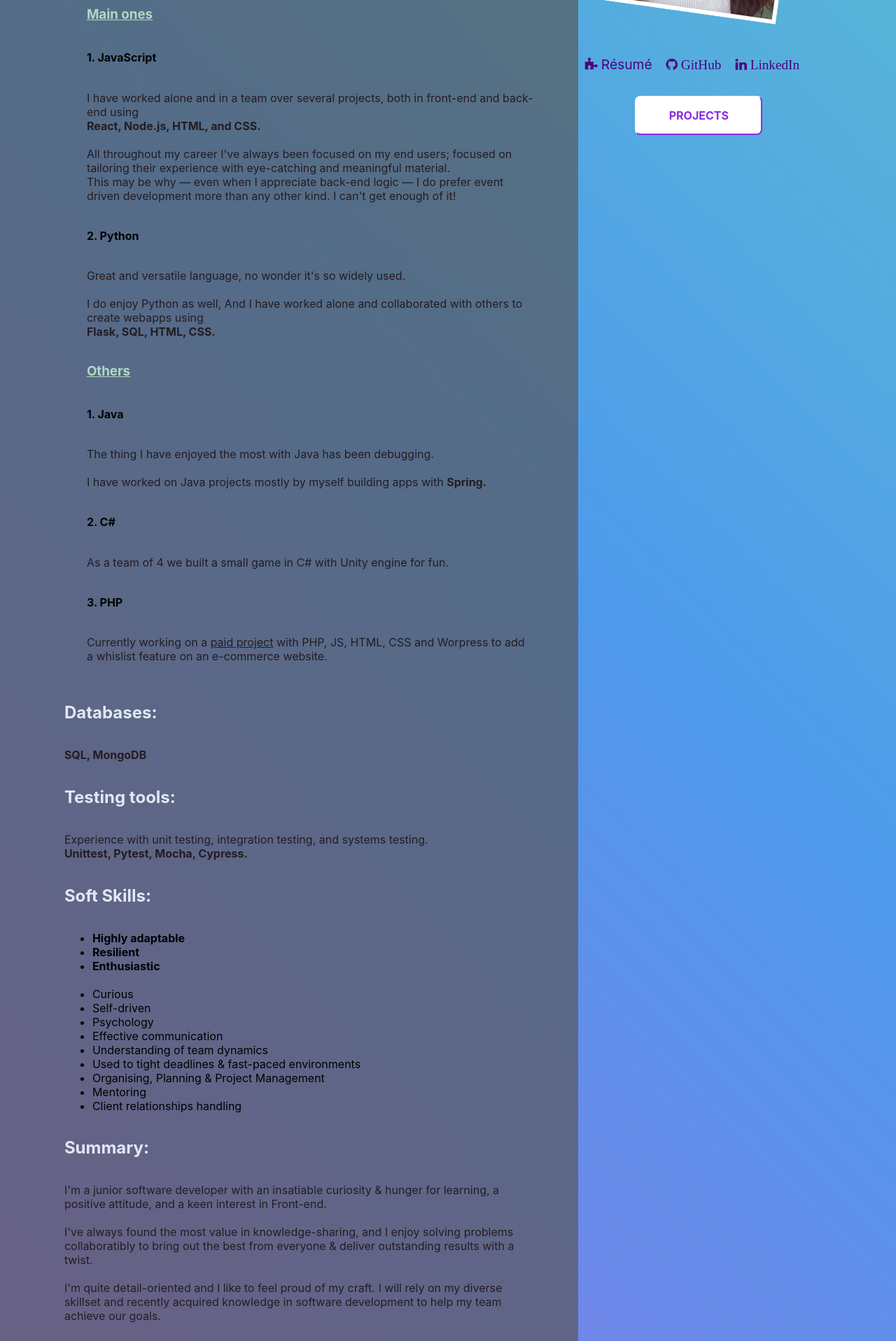
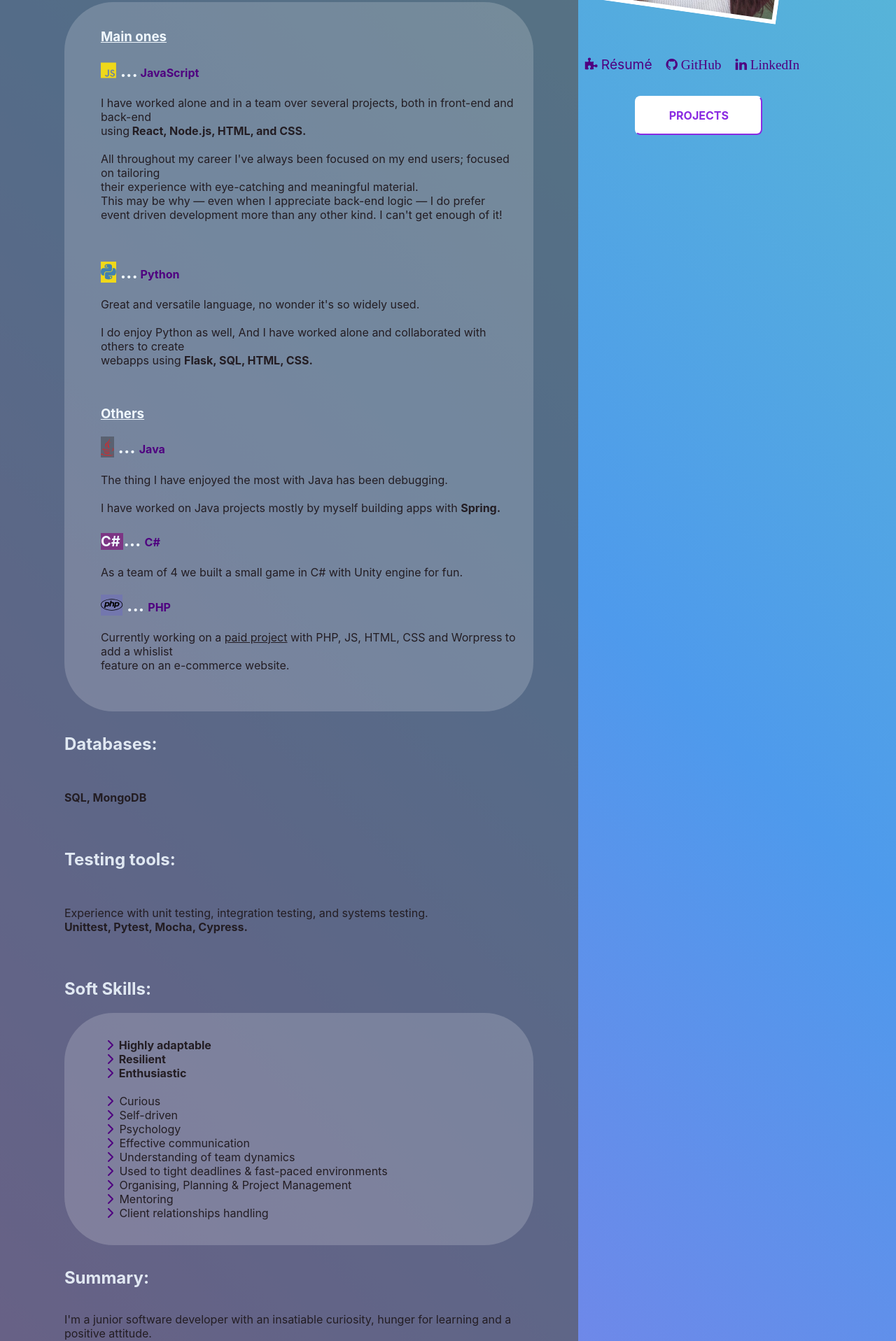
Before and after one commit to Laufley/old_portfolio, a React (Create React App) app: page / in a window 1280 px wide. Shown: the part 660-2577 px from the top of the page at 70% size. Built offline with nearby package versions, Linux system fonts and the light colour scheme; a web font is replaced by a local one.

Commit message:
home page also styled with boxes

```diff
--- a/package.json
+++ b/package.json
@@ -4,6 +4,8 @@
   "private": true,
   "homepage": "https://laufley.github.io/portfolio",
   "dependencies": {
+    "@fortawesome/fontawesome-svg-core": "^6.4.0",
+    "@fortawesome/free-brands-svg-icons": "^6.4.0",
     "@fortawesome/free-regular-svg-icons": "^6.4.0",
     "@fortawesome/free-solid-svg-icons": "^6.4.0",
     "@fortawesome/react-fontawesome": "^0.2.0",
--- a/src/Components/Personal.css
+++ b/src/Components/Personal.css
@@ -67,18 +67,18 @@
 
 .personal-linkStyle:hover {
     color: whitesmoke;
-    color: rgb(26, 34, 71);
+    color: rgb(47, 47, 47);
+
 }
 
 .sustainability-links {
-    color: rgb(186, 219, 247);
+    color: rgb(251, 153, 118);
     text-decoration: none;
     font-weight: bold;
 }
 
 .sustainability-links:hover{
     color: rgb(192, 226, 43)
-
 
 }
 
--- a/src/Components/Personal.js
+++ b/src/Components/Personal.js
@@ -96,7 +96,7 @@ const Personal = () => {
                                     I became a <u>senior IT recruiter</u> at <i> Smart Hire IT</i> after 4 years of exposure to all kind of challenges <br></br> in different companies.
                                     Since everyone in the startup had the same vision, we drove success fast <br></br> while wholeheartedly enjoying what we did. And almost without noticing, I started taking more responsabilities than what was expected because I believed in the difference we were making.
                                     <br></br>
-                                    Here is a summary of my achievements as Senior IT Recruiter which when I first arrived to this <br></br>country I would have never imagined ever doing<span > &#128561;</span> ! :
+                                    Here is a summary of my achievements as Senior IT Recruiter which when I first arrived to this <br></br>country I would have never imagined ever doing! :
                                     <br></br><p id='summary-rec_skills'> Studied the IT market, delivered influencial market insights to my clients, became account manager of multiple accounts in EU, coached candidates towards their <br></br> next career move, improved operations in the company and innovated with new approaches that are still being used. I owned and led projects, delivered trainings, delivered a social media audit to the CEO, joined forces with the CEO to rebrand <br></br>the company, and helped to shape our flashy website (thanks to the help of a developer). I also represented our company on big tech events in Stockholm!</p>
                                     <br></br><span style={{margin:'50px'}} >After all of this, and as you can imagine, I have developed a solid bundle of client and</span><br></br><span style={{margin:'60px'}} >customer based soft-skills which I am already leveraging as a software developer.</span><br></br>
                                 </Text>
--- a/src/Containers/Home.css
+++ b/src/Containers/Home.css
@@ -15,6 +15,7 @@ color: #4F0080;
 
 .section-header{
     color: rgba(240, 248, 255, 0.892);
+    margin-top: 2rem;
 }
 
 
@@ -78,8 +79,24 @@ color: #4F0080;
     margin-left: 2rem;
 }
 
+#languages-box{
+    background-color: rgba(255, 255, 255, 0.181);
+    padding: 20px;
+    border-radius: 70px;
+}
+
+#soft-skills-box{
+    background-color: rgba(255, 255, 255, 0.181);
+    padding: 20px;
+    border-radius: 70px;
+}
 
 
+#mindset-box{
+    background-color: rgba(255, 255, 255, 0.181);
+    padding: 20px;
+    border-radius: 70px;
+}
 
 /* COLOURS ON HOVER */
 
@@ -208,6 +225,11 @@ color: #4F0080;
         flex-direction: column;
         margin-left: 4%;
     }
+
+    .section-header{
+        color: rgba(240, 248, 255, 0.892);
+        margin-top: 4rem;
+    }
 }
 
 /* media query for mobile */
@@ -218,6 +240,7 @@ color: #4F0080;
         margin-left: -8px;
         text-align: center;
         width: 100%;
+        margin-bottom: -2rem;
     }
 
     #Aside {
@@ -263,6 +286,12 @@ color: #4F0080;
         margin-bottom: 5rem;
     }
 
+    .section-header{
+        color: rgba(240, 248, 255, 0.892);
+        margin-top: 2rem;
+        align-self: center;
+    }
+
     #Content {
         display: flex;
         grid-area: Content;
--- a/src/Containers/Home.js
+++ b/src/Containers/Home.js
@@ -4,8 +4,16 @@ import styled from 'styled-components';
 import Header from '../Components/Header';
 import { Link } from 'react-router-dom';
 import headshoot from '../Components/helpers/headshoot.jpg';
+//FontAwesome stuff:
+import { FontAwesomeIcon } from '@fortawesome/react-fontawesome';
+import { library } from '@fortawesome/fontawesome-svg-core';
+import { fab } from '@fortawesome/free-brands-svg-icons';
+import { faPython } from '@fortawesome/free-brands-svg-icons';
+import { faJava } from '@fortawesome/free-brands-svg-icons';
+import { faPhp } from '@fortawesome/free-brands-svg-icons';
+import { faChevronRight } from '@fortawesome/free-solid-svg-icons';
 
-
+library.add(fab); // for the JS fontAwesome icon in the languages section
 const profileImg = headshoot
 
 const Button = styled.div`
@@ -51,6 +59,19 @@ const Button = styled.div`
       }
 `
 
+const Text = styled.p`
+  font-size: 16px;
+  color: rgb(35, 29, 35);
+  transition: 1s;
+
+  &:hover {
+
+    transition: 1s;
+    color: ;
+    font-size: 17.5px;
+  }
+`;
+
 const Home = () =>{
 
 
@@ -70,72 +91,79 @@ const Home = () =>{
             <div id='Intro'><h1>I am a software developer passionate about my craft </h1></div>
             <div id='Content'>
             <h2 className='section-header'><b>Languages:</b></h2>
-                <h3 class='main-or-other-language'style={{color: 'rgb(175,217,195)'}}> <b> <u> Main ones </u> </b> </h3>
-                    <h4 class='main-or-other-language'><b> 1. JavaScript </b></h4>
-                            <p class='main-or-other-language' style={{color: 'rgb(35, 29, 35)'}}>I have worked alone and in a team over several projects, both in front-end and back-end using
-                            <br></br>
-                            <b>React, Node.js, HTML, and CSS.</b>
+                <section id='languages-box'>
+                <Text>
+                <h3 class='main-or-other-language'style={{color: 'aliceblue'}}> <b> <u> Main ones </u> </b> </h3>
+                    <h4 class='main-or-other-language'><span style={{ color: 'rgb(239, 216, 26)', fontSize: '25px' }}>< FontAwesomeIcon icon={['fab', 'js']}/></span><span style={{ color: 'aliceblue', fontSize: '25px' }}> ...</span> <span style={{color: '#4F0080'}}><b>JavaScript</b></span></h4>
+                            <p class='main-or-other-language' style={{color: 'rgb(35, 29, 35)'}}>I have worked alone and in a team over several projects, both in front-end and back-end <br></br>using<b> React, Node.js, HTML, and CSS.</b>
                             <br></br>
                             <br></br>
-                            All throughout my career I've always been focused on my end users; focused on tailoring their experience with eye-catching and meaningful material.<br></br>
-                            This may be why — even when I appreciate back-end logic — I do prefer event driven development more than any other kind. I can't get enough of it!
+                            All throughout my career I've always been focused on my end users; focused on tailoring <br></br>their experience with eye-catching and meaningful material.<br></br>
+                            This may be why — even when I appreciate back-end logic — I do prefer <br></br>event driven development more than any other kind. I can't get enough of it!
                             </p>
-                        <h4 class='main-or-other-language'>2. Python</h4>
+                            <br></br>
+                        <h4 class='main-or-other-language'><span style={{ color: '#4280b0', fontSize: '25px', background:'rgb(239, 216, 26)'}}><FontAwesomeIcon icon={faPython}/></span><span style={{ color: 'aliceblue', fontSize: '25px'}}> ...</span><span style={{color: '#4F0080'}}> Python</span></h4>
                             <p class='main-or-other-language' style={{color: 'rgb(35, 29, 35)'}}> Great and versatile language, no wonder it's so widely used.
                             <br></br>
                             <br></br>
-                            I do enjoy Python as well, And I have worked alone and collaborated with others to create webapps using
+                            I do enjoy Python as well, And I have worked alone and collaborated with others to create <br></br>webapps using <b> Flask, SQL, HTML, CSS.</b>
+                            </p>
                             <br></br>
-                            <b>Flask, SQL, HTML, CSS.</b>
-                            </p>
-                <h3 class='main-or-other-language' style={{color: 'rgb(175,217,195)'}}> <b> <u> Others </u> </b> </h3>
-                    <h4 class='main-or-other-language'>1. Java</h4>
+                </Text>
+                <Text>
+                <h3 class='main-or-other-language' style={{color: 'aliceblue'}}> <b> <u> Others </u> </b> </h3>
+                    <h4 class='main-or-other-language'><span style={{ color: '#e51f23', fontSize: '25px', background:'rgba(47, 47, 47, 0.408)'}}> <FontAwesomeIcon icon={faJava}/></span><span style={{ color: 'aliceblue', fontSize: '25px'}}> ... </span><span style={{color:'#4F0080'}} > Java </span></h4>
                         <p class='main-or-other-language' style={{color: 'rgb(35, 29, 35)'}}> The thing I have enjoyed the most with Java has been debugging.
                         <br></br>
                         <br></br>
                         I have worked on Java projects mostly by myself building apps with <b>Spring.</b>
                         </p>
-                    <h4 class='main-or-other-language'>2. C#</h4>
+                    <h4 class='main-or-other-language'><span style={{color:'aliceblue', fontSize: '20px', background:'#7d3584'}} > C#  </span><span style={{ color: 'aliceblue', fontSize: '25px'}}> ... </span><span style={{color: '#4F0080'}} > C#</span></h4>
                         <p  class='main-or-other-language'style={{color: 'rgb(35, 29, 35)'}}> As a team of 4 we built a small game in C# with Unity engine for fun.</p>
-                    <h4 class='main-or-other-language'>3. PHP</h4>
-                        <p  class='main-or-other-language' style={{color: 'rgb(35, 29, 35)'}}> Currently working on a <u>paid project</u> with PHP, JS, HTML, CSS and Worpress to add a whislist feature on an e-commerce website.
+                    <h4 class='main-or-other-language'><span style={{color:'black', fontSize: '25px', background: '#7377ae'}}> <FontAwesomeIcon icon={faPhp}/></span><span style={{ color: 'aliceblue', fontSize: '25px'}}> ... </span><span style={{color: '#4F0080'}} >PHP </span></h4>
+                        <p  class='main-or-other-language' style={{color: 'rgb(35, 29, 35)'}}> Currently working on a <u>paid project</u> with PHP, JS, HTML, CSS and Worpress to add a whislist <br></br>feature on an e-commerce website.
                         <br></br>
                         <br></br>
-
                     </p>
+                </Text>
+                </section>
             <h2 className='section-header'>Databases:</h2>
+            <Text>
             <p style={{color: 'rgb(35, 29, 35)'}}> <b>SQL, MongoDB </b></p>
-
+            </Text>
 
             <h2 className='section-header'>Testing tools:</h2>
+            <Text>
             <p style={{color: 'rgb(35, 29, 35)'}}>Experience with unit testing, integration testing, and systems testing.
                 <br></br>
                 <b>Unittest, Pytest, Mocha, Cypress. </b>
             </p>
+            </Text>
 
 
-
-                <h2 className="section-header">Soft Skills:</h2>
-                <ul>
-                    <li><b>Highly adaptable</b></li>
-                    <li><b>Resilient</b></li>
-                    <li><b>Enthusiastic</b></li>
-                    <br></br>
-                    <li>Curious</li>
-                    <li>Self-driven</li>
-                    <li>Psychology</li>
-                    <li>Effective communication</li>
-                    <li>Understanding of team dynamics</li>
-                    <li>Used to tight deadlines & fast-paced environments</li>
-                    <li>Organising, Planning & Project Management</li>
-                    <li>Mentoring</li>
-                    <li>Client relationships handling</li>
-                </ul>
+            <h2 className="section-header">Soft Skills:</h2>
+            <section id='soft-skills-box'>
+            <Text>
+            <ul id='hobbies-list'>
+                <li><b><span id='chevron-icon'><FontAwesomeIcon icon={faChevronRight}/></span> Highly adaptable</b></li>
+                <li><b><span id='chevron-icon'><FontAwesomeIcon icon={faChevronRight}/></span> Resilient</b></li>
+                <li><b><span id='chevron-icon'><FontAwesomeIcon icon={faChevronRight}/></span> Enthusiastic</b></li>
+                <br></br>
+                <li><span id='chevron-icon'><FontAwesomeIcon icon={faChevronRight}/></span> Curious</li>
+                <li><span id='chevron-icon'><FontAwesomeIcon icon={faChevronRight}/></span> Self-driven</li>
+                <li><span id='chevron-icon'><FontAwesomeIcon icon={faChevronRight}/></span> Psychology</li>
+                <li><span id='chevron-icon'><FontAwesomeIcon icon={faChevronRight}/></span> Effective communication</li>
+                <li><span id='chevron-icon'><FontAwesomeIcon icon={faChevronRight}/></span> Understanding of team dynamics</li>
+                <li><span id='chevron-icon'><FontAwesomeIcon icon={faChevronRight}/></span> Used to tight deadlines & fast-paced environments</li>
+                <li><span id='chevron-icon'><FontAwesomeIcon icon={faChevronRight}/></span> Organising, Planning & Project Management</li>
+                <li><span id='chevron-icon'><FontAwesomeIcon icon={faChevronRight}/></span> Mentoring</li>
+                <li><span id='chevron-icon'><FontAwesomeIcon icon={faChevronRight}/></span> Client relationships handling</li>
+            </ul>
+            </Text>
+            </section>
 
             <h2 className='section-header'>Summary:</h2>
-            <p style={{color: 'rgb(35, 29, 35)'}}>I'm a junior software developer with an insatiable curiosity & hunger for learning, a positive attitude, and a keen interest in Front-end.
-            <br></br><br></br>I've always found the most value in knowledge-sharing, and I enjoy solving problems collaboratibly to bring out the best from everyone & deliver outstanding results with a twist.
-            <br></br><br></br>I'm quite detail-oriented and I like to feel proud of my craft. I will rely on my diverse skillset and recently acquired knowledge in software development to help my team achieve our  goals.</p>
+            <Text style={{color: 'rgb(35, 29, 35)'}}> I'm a junior software developer with an insatiable curiosity, hunger for learning and a positive attitude. <br></br>I enjoy working with a diversity of technologies - the more variety the better; and improving things for people. <br></br><br></br>I will contribute with relevant soft-skills I have actively developed during my career and the technical knowledge & experience I am constantly acquiring. I am committed, detail-oriented. And I like <br></br>to feel proud of my work.</Text>
 
             <h2 className='section-header'>My mindset:</h2>
             <h3 id='i-love'>
@@ -159,17 +187,18 @@ const Home = () =>{
             <span className="f2-letter">F</span>
             </h3>
 
-            <h4 style={{color:'rgb(35, 29, 35)'}}>
-                I'm driven by improving things, finding creative & innovative solutions, and keeping my clients excited about our partnership.
-                Fortunately, programming allows me to do this! To create not only for myself but for a wider audience!
-                Hopefuly, my small actions within the bigger team picture will make our users happier.
-                <br></br><br></br><br></br>
-                Every day, I challenge myself to get better than I was the day before.
+            <div id='mindset-box'>
+                <h4 style={{color:'rgb(35, 29, 35)'}}>
+
+                I like to be the person saying "Yes, I can build it for you!" instead of the one saying "Yes, I will find someone to do it for you". <br></br><br></br>
+                Luckily, programming allows me to do this. To create not only for myself but for a wider audience!
+                Hopefuly, my contributions within the team will make our users happier.
+                <br></br><br></br>
+                Finally, I challenge myself everyday to get better than I was the day before.
                 I feel good when I'm adding value and I see a real impact from my efforts.
-                <br></br><br></br><br></br>
-                My software developer career is just starting - what an incredible learning curve awaits!
-
-            </h4>
+                <br></br><br></br>
+                </h4>
+            </div>
             </div>
         </div>
 
```
Also changed, not shown: 1 other file (tests, documents, lock files or other folders).
